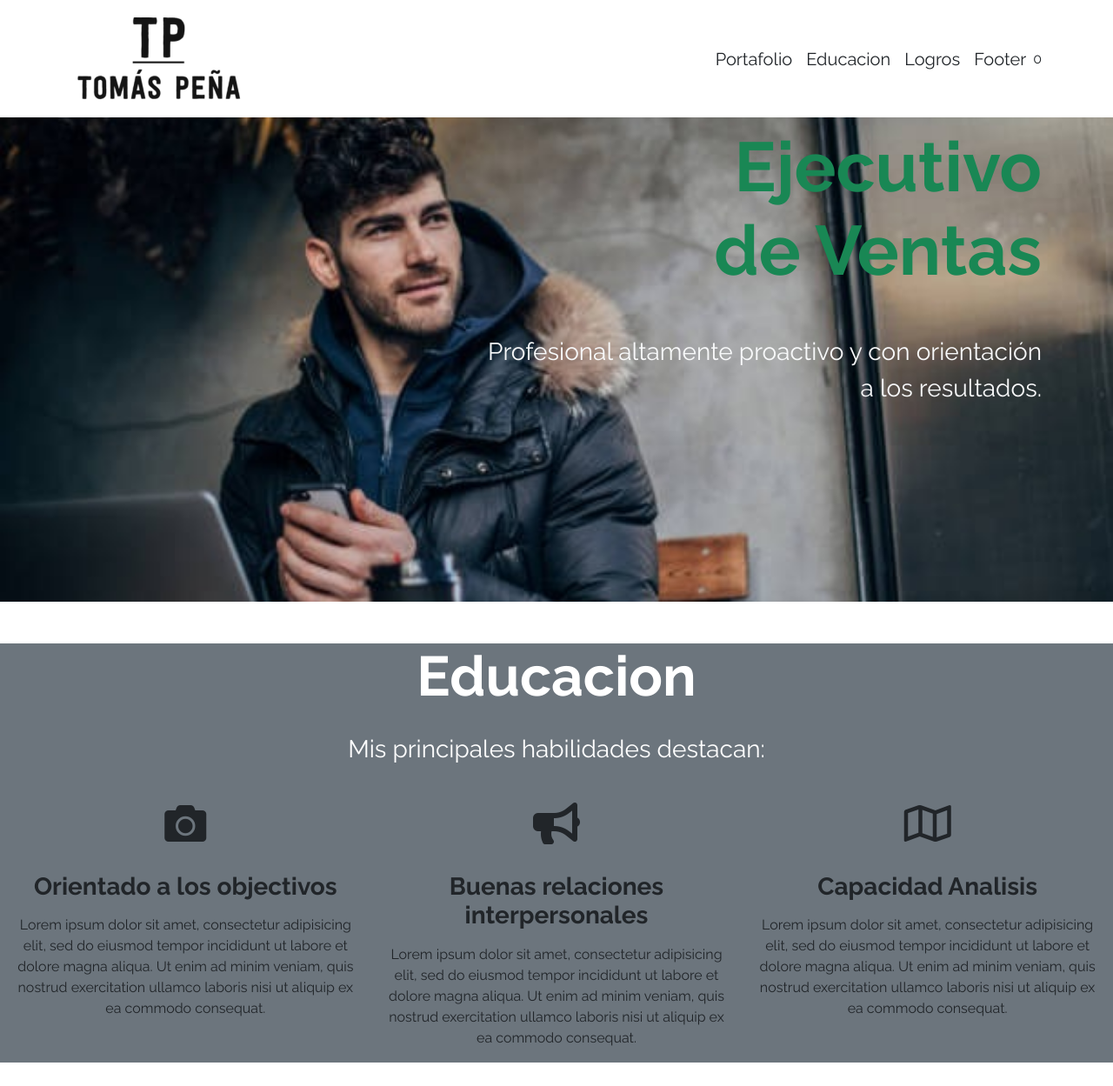
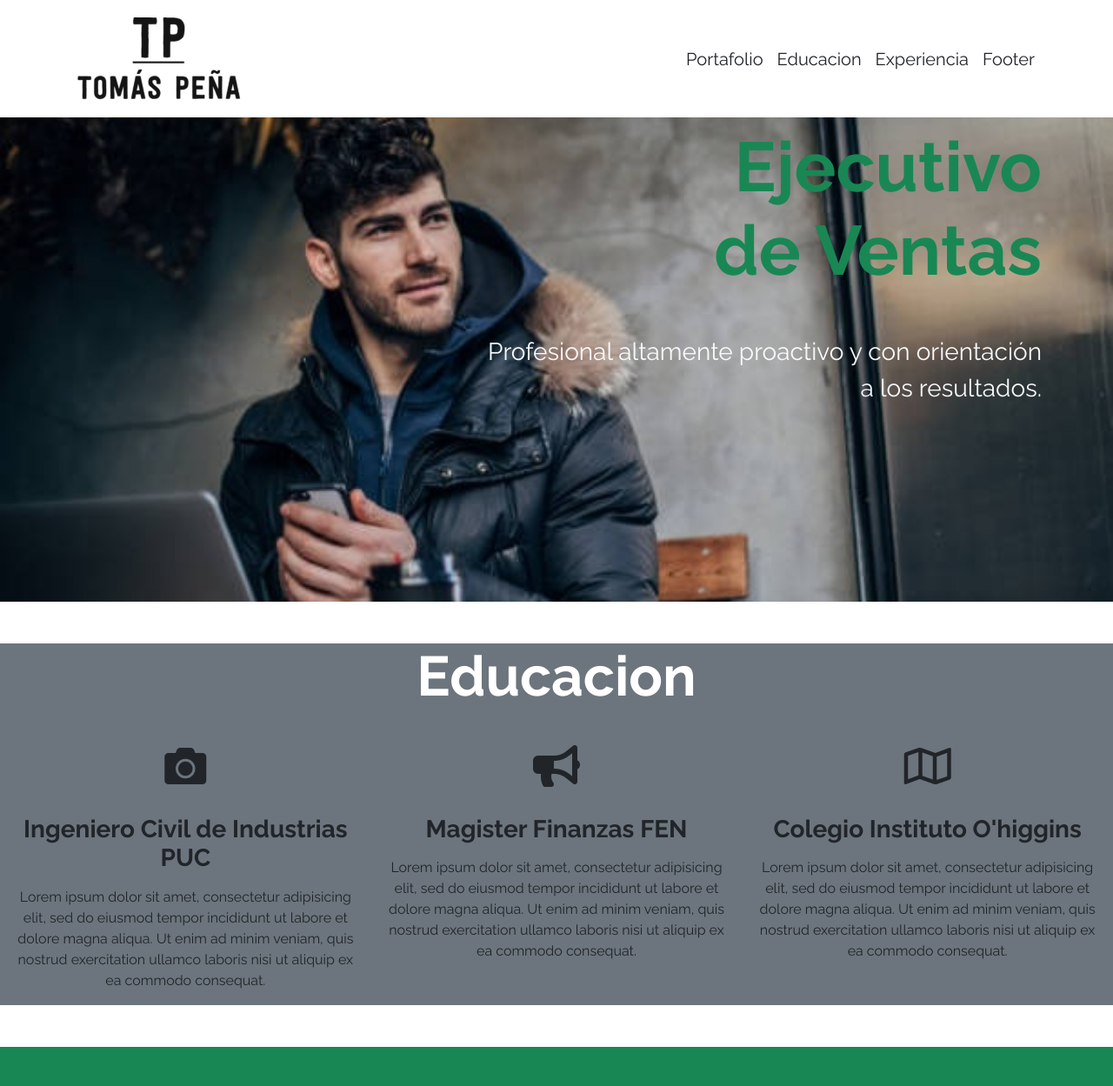
Before and after one commit to TomasDesafio/TomasDesafio.github.io, a plain HTML site: page index.html in a window 1280 px wide. Shown: the top 1249 px of the page at 87% size. Drawn offline with nearby package versions, Linux system fonts and the light colour scheme.

Commit message:
Cambios menores

```diff
--- a/index.html
+++ b/index.html
@@ -38,7 +38,7 @@
                         <a class="nav-link text-dark" href="index.html">Educacion</a>
                     </li>
                     <li class="nav-item">
-                        <a class="nav-link text-dark" href="index.html">Logros</a>
+                        <a class="nav-link text-dark" href="index.html">Experiencia</a>
                     </li>
 
                     <li class="nav-item ">
@@ -48,7 +48,7 @@
 
 
                 </ul>
-0
+
             </div>
         </div>
     </nav>
@@ -73,15 +73,13 @@
 
         <h2 class="display-3 fw-bold my-4 text-white">Educacion</h2>
 
-        <p class="my-4 fs-3 text-white">
-            Mis principales habilidades destacan:
-        </p>
+
 
 
         <div class="row">
             <div class="col-12 col-md-4">
                 <i class="fas fa-camera fa-3x my-3"></i>
-                <h3 class="my-3 fw-bold">Orientado a los objectivos</h3>
+                <h3 class="my-3 fw-bold">Ingeniero Civil de Industrias PUC </h3>
                 <p class="my-3">
                     Lorem ipsum dolor sit amet, consectetur adipisicing elit, sed do
                     eiusmod tempor incididunt ut labore et dolore magna aliqua. Ut enim
@@ -91,7 +89,7 @@
             </div>
             <div class="col-12 col-md-4">
                 <i class="fas fa-bullhorn fa-3x my-3"></i>
-                <h3 class="my-3 fw-bold">Buenas relaciones interpersonales</h3>
+                <h3 class="my-3 fw-bold">Magister Finanzas FEN </h3>
                 <p class="my-3">
                     Lorem ipsum dolor sit amet, consectetur adipisicing elit, sed do
                     eiusmod tempor incididunt ut labore et dolore magna aliqua. Ut enim
@@ -101,7 +99,7 @@
             </div>
             <div class="col-12 col-md-4">
                 <i class="far fa-map fa-3x my-3"></i>
-                <h3 class="my-3 fw-bold">Capacidad Analisis</h3>
+                <h3 class="my-3 fw-bold">Colegio Instituto O'higgins</h3>
                 <p class="my-3">
                     Lorem ipsum dolor sit amet, consectetur adipisicing elit, sed do
                     eiusmod tempor incididunt ut labore et dolore magna aliqua. Ut enim
```
Also changed, not shown: portafolio.html (+1 -1 lines).
